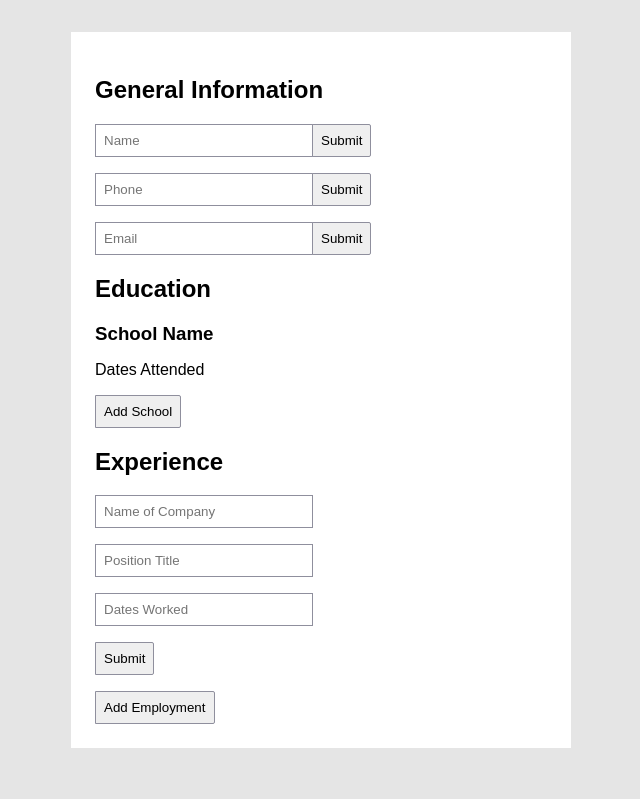
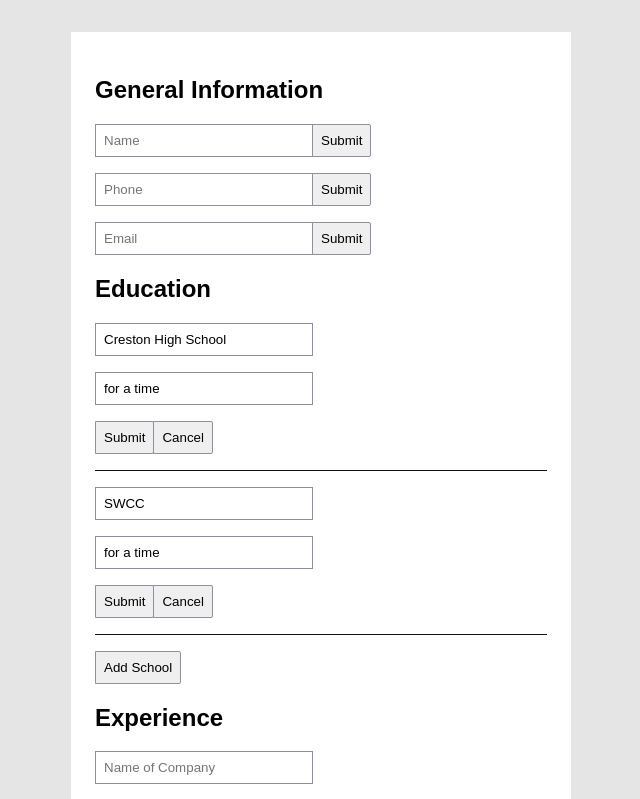
Before and after one commit to sreedgets/odin-cv2, a React (Create React App) app: page / in a window 1280 px wide. Shown: the top 799 px of the page, without its empty margins (319-959 px from the left). Built offline with nearby package versions, Linux system fonts and the light colour scheme.

Commit message:
Adding edit school functionality

```diff
--- a/src/App.js
+++ b/src/App.js
@@ -27,10 +27,20 @@ export default function App() {
                 id: 1,
                 schoolName: 'Creston High School',
                 dates: 'for a time',
-                inEdit: false
+                inEdit: true
+            },
+            {
+                id: 2,
+                schoolName: 'SWCC',
+                dates: 'for a time',
+                inEdit: true
             }
         ],
-        addSchool: false
+        addSchool: {
+            inEdit: false,
+            schoolName: '',
+            dates: ''
+        }
     });
 
     function toggleGeneralEdit(e) {
@@ -43,9 +53,23 @@ export default function App() {
         });
     }
 
+    function toggleSchoolEdit(e) {
+        let target = e.target.parentNode.id - 1;
+        let newState = {...educationInfo};
+        newState.schoolList[target] = {
+            ...newState.schoolList[target],
+            inEdit: !newState.schoolList[target].inEdit
+        }
+
+
+    }
+
     function toggleAddForm() {
         setEducationInfo(prev => {
-            return {...prev, addSchool: !prev.addSchool}
+            return {
+                ...prev,
+                addSchool: {...prev.addSchool, inEdit: !prev.addSchool.inEdit}
+            }
         });
     }
 
@@ -60,6 +84,46 @@ export default function App() {
         });
     }
 
+    function addSchool() {
+        const newSchool = {
+            id: educationInfo.schoolList.length + 1,
+            schoolName: educationInfo.addSchool.schoolName,
+            dates: educationInfo.addSchool.dates,
+            inEdit: false
+        }
+
+        setEducationInfo(prev => {
+            return {
+                addSchool: {inEdit: false, schoolName: '', dates: ''},
+                schoolList: [...prev.schoolList, newSchool]
+            }
+        });
+    }
+
+    function handleEducationChange(e) {
+        if (e.target.name === 'schoolName') {
+            setEducationInfo(prev => {
+                return {
+                    ...prev,
+                    addSchool: {
+                        ...prev.addSchool,
+                        schoolName: e.target.value
+                    }
+                }
+            });
+        } else {
+            setEducationInfo(prev => {
+                return {
+                    ...prev,
+                    addSchool: {
+                        ...prev.addSchool,
+                        dates: e.target.value
+                    }
+                }
+            });
+        }
+    }
+
     return (
         <main className="App">
             <General
@@ -70,6 +134,9 @@ export default function App() {
             <Education
                 data={educationInfo}
                 toggleAddForm={toggleAddForm}
+                submitSchool={addSchool}
+                educationChange={handleEducationChange}
+                toggleSchoolEdit={toggleSchoolEdit}
             />
             <section>
                 <h2>Experience</h2>
--- a/src/Components/Education.js
+++ b/src/Components/Education.js
@@ -1,23 +1,63 @@
 export default function Education(props) {
     const {addSchool, schoolList} = props.data;
 
-    const List = schoolList.map(school => {
-        return (
-            <div id={school.id} className='education--school'>
-                <h3>{school.schoolName}</h3>
-                <p>{school.dates}</p>
-            </div>
-        );
+    const list = schoolList.map(school => {
+        let schoolDisplay;
+        if (!school.inEdit) {
+            schoolDisplay =
+                <div key={school.id} id={school.id} className='education--school'>
+                    <h3>{school.schoolName}</h3>
+                    <p>{school.dates}</p>
+                    <button className="education--edit-school">Edit</button>
+                    <button className="education--delete-school">Delete</button>
+                </div>;
+        } else {
+            schoolDisplay =
+                <div key={school.id} id={school.id} className='education--school'>
+                    <div className="education--input-wrapper">
+                        <input type="text" placeholder="School Name" value={school.schoolName} />
+                    </div>
+                    <div className="education--input-wrapper">
+                        <input type="text" placeholder="Dates" value={school.dates} />
+                    </div>
+                    <button
+                        className="education--submit-edit"
+                        onClick={(e) => props.toggleSchoolEdit(e)}
+                    >
+                        Submit
+                    </button>
+                    <button className="education--cancel-school">Cancel</button>
+                </div>
+        }
+
+        return schoolDisplay;
     });
 
     let schoolForm;
 
-    if (addSchool) {
+    if (addSchool.inEdit) {
         schoolForm =
             <div className="education--input-wrapper">
-                <input type="text" placeholder="Schoolname" />
-                <input type="text" placeholder="Dates Attended" />
-                <button className="education--submit-school">Submit</button>
+                <input
+                    type="text"
+                    placeholder="Schoolname"
+                    onChange={(e) => props.educationChange(e)}
+                    value={addSchool.schoolName}
+                    name="schoolName"
+                />
+                <input
+                    type="text"
+                    placeholder="Dates Attended"
+                    onChange={(e) => props.educationChange(e)}
+                    value={addSchool.dates}
+                    name="dates"
+                />
+                <button
+                    className="education--submit-school"
+                    onClick={() => props.submitSchool()}
+                >
+                    Submit
+                </button>
             </div>
     } else {
         schoolForm = null
@@ -26,13 +66,10 @@ export default function Education(props) {
     return (
         <section className="education-info">
             <h2>Education</h2>
-            <div id="1" className="education--school">
-                <h3>School Name</h3>
-                <p>Dates Attended</p>
-            </div>
+            {list}
             {schoolForm}
             <button onClick={(e) => props.toggleAddForm(e)}>
-                {addSchool ? 'Cancel' : 'Add School'}
+                {addSchool.inEdit ? 'Cancel' : 'Add School'}
             </button>
         </section>
     );
--- a/src/index.css
+++ b/src/index.css
@@ -28,7 +28,8 @@ h3 {
     padding: 1.5rem;
 }
 
-.general--input-wrapper {
+.general--input-wrapper,
+.education--input-wrapper {
     margin-bottom: 1rem;
 }
 
@@ -55,3 +56,20 @@ h3 {
 .experience--submit-work {
     margin: 0 1rem 1rem 0;
 }
+
+.education--edit-school,
+.education--delete-school,
+.education--cancel-school,
+.education--submit-edit {
+    margin-bottom: 1rem;
+}
+
+.education--delete-school,
+.education--cancel-school {
+    margin-left: -1px;
+}
+
+.education--school {
+    border-bottom: 1px solid #111;
+    margin-bottom: 1rem;
+}
```
